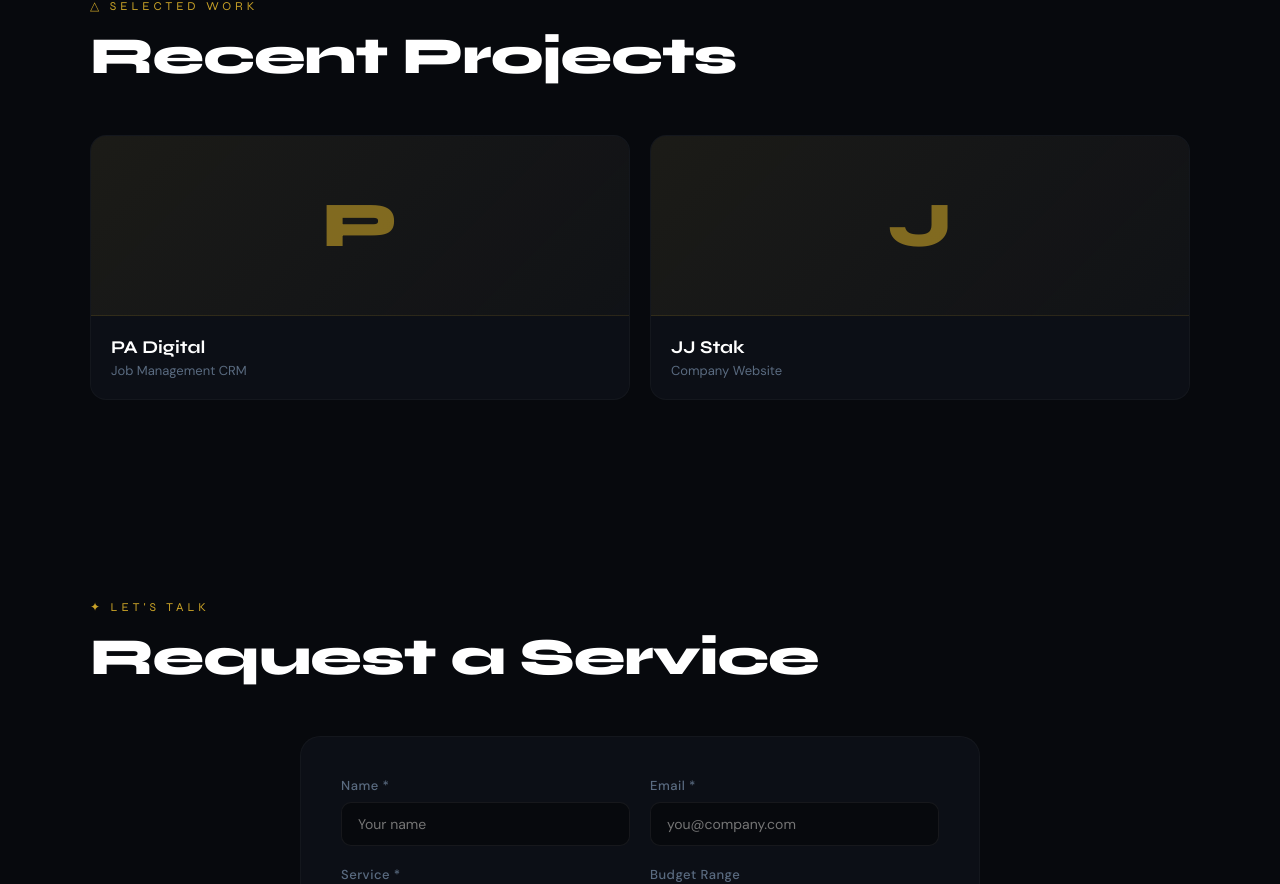
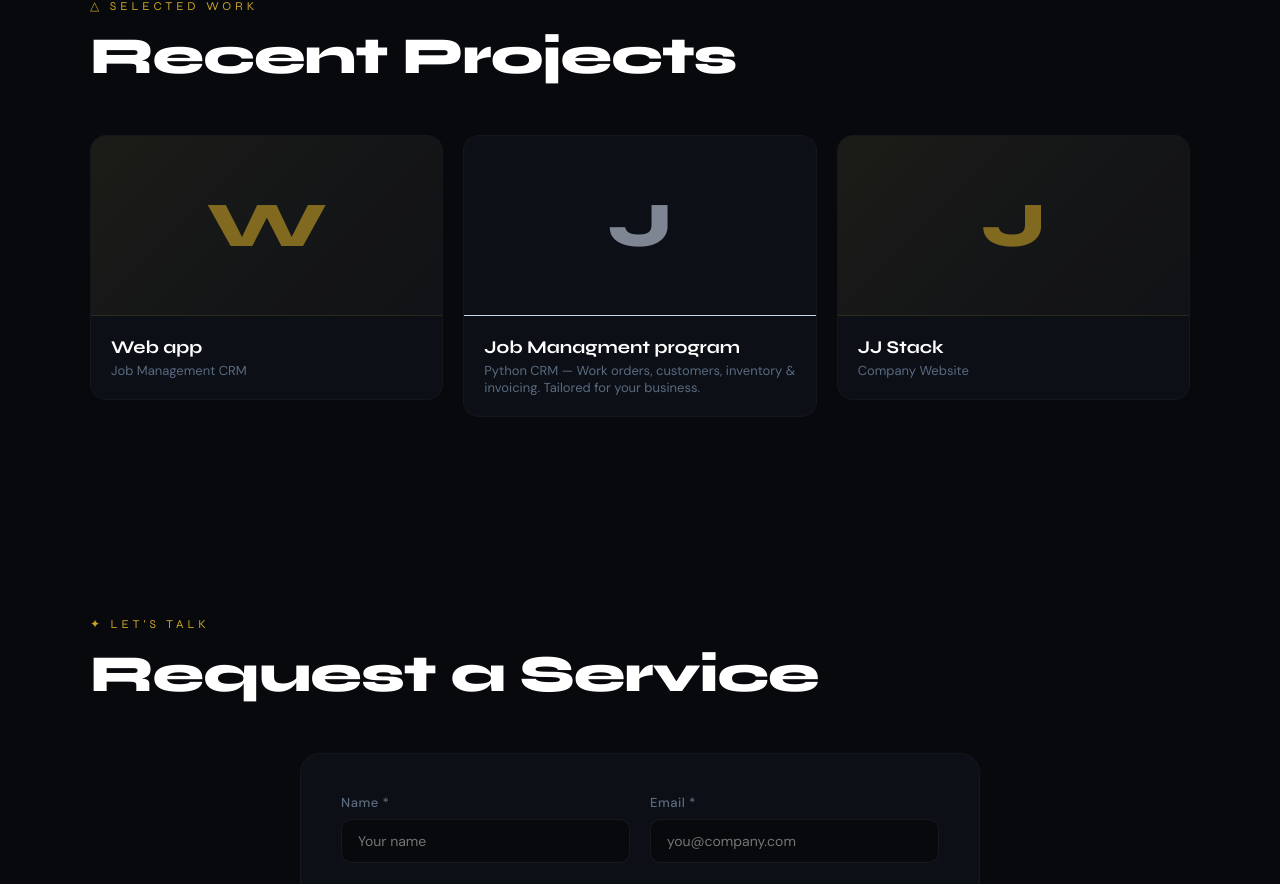
Before and after one commit to jlo128456/JJ_stack, a React (Create React App) app in the folder jj__stack/: page / in a window 1280 px wide. Shown: the part 2453-3337 px from the top of the page. Built offline with nearby package versions, Linux system fonts and the light colour scheme; no server answers; the database is empty.

Commit message:
added new img and update 13-04-2026

```diff
--- a/jj__stack/src/data.js
+++ b/jj__stack/src/data.js
@@ -9,6 +9,7 @@ export const services = [
 ];
 
 export const projects = [
-  { name: "PA Digital", type: "Job Management CRM", color: "#c9a227", url: "https://padigital.com.au" },
-  { name: "JJ Stak", type: "Company Website", color: "#c9a227", url: "https://jjstack.com.au" },
+  { name: "Web app", type: "Job Management CRM", color: "#c9a227", url: "https://padigital.com.au" },
+  { name: "Job Managment program", type: "Python CRM — Work orders, customers, inventory & invoicing. Tailored for your business.", url: null, image: "/pa-crm.png" },
+  { name: "JJ Stack", type: "Company Website", color: "#c9a227", url: "https://jjstack.com.au" },
 ];
```
